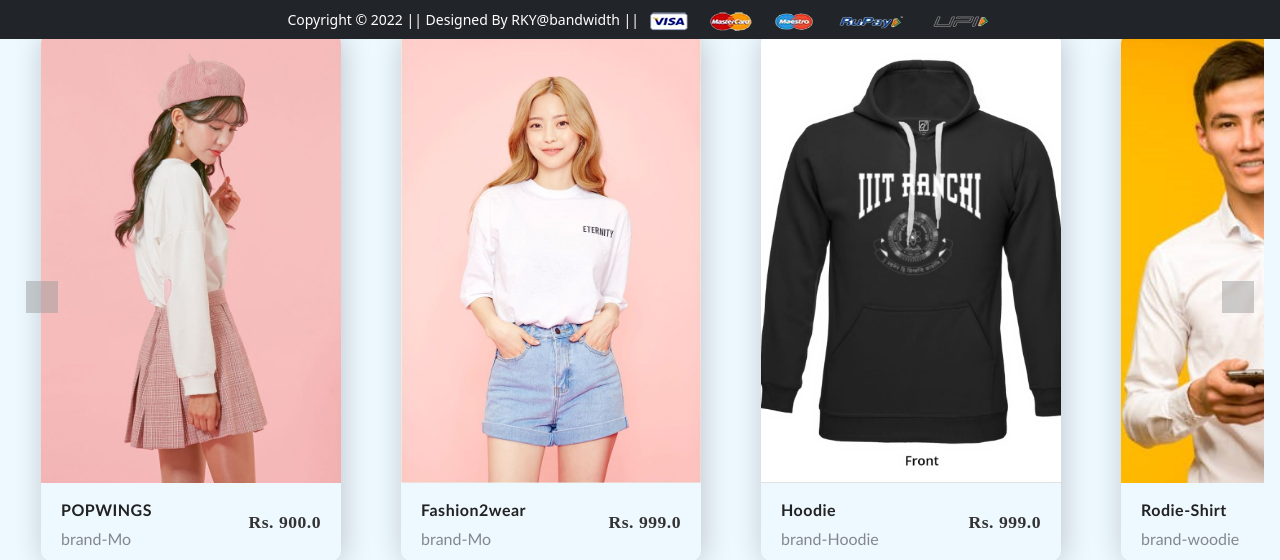
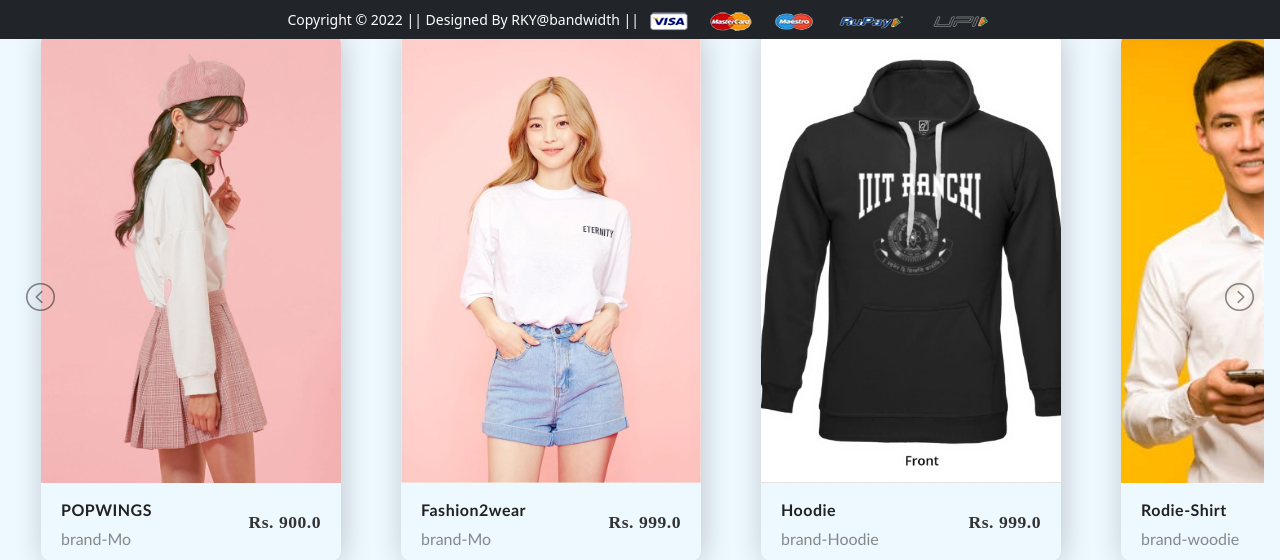
Before and after one commit to Rohitrky2021/opfinal, a Django app: page / in a window 1280 px wide. Shown: the part 761-1321 px from the top of the page. Run offline with Django 4.2, Linux system fonts and the light colour scheme; data comes from the database, SQL or seed files in the repository; some libraries are stand-ins or nearby versions; some web fonts are replaced; grey boxes are pictures that could not be loaded.

Commit message:
lightslider.css

```diff
--- a/app/static/app/css/lightslider.css
+++ b/app/static/app/css/lightslider.css
@@ -156,7 +156,7 @@
     display: block;
     top: 50%;
     height: 32px;
-    background-image: url('controls.png');
+    background-image: url('app/images/controls.png');
     cursor: pointer;
     position: absolute;
     z-index: 99;
```
